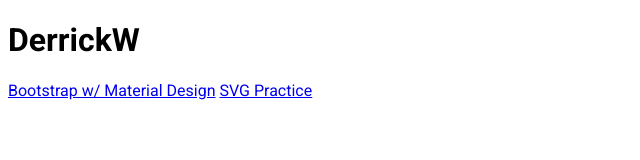
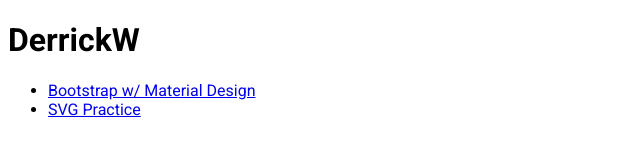
Before and after one commit to derrickwilliams/derrickwilliams.github.io, a website: page index.html in a window 1280 px wide. Shown: the whole page, without its empty margins (0-640 px from the left). Drawn offline with Linux system fonts and the light colour scheme.

Commit message:
Fix links.

```diff
--- a/index.html
+++ b/index.html
@@ -11,7 +11,9 @@
 </head>
 <body>
   <h1>DerrickW</h1>
-  <a href="/.bootstrap-material-design-master/index.html">Bootstrap w/ Material Design</a>
-  <a href="./svg_practice.html">SVG Practice</a>
+  <ul>
+    <li><a href="./bootstrap-material-design-master/index.html">Bootstrap w/ Material Design</a></li>
+    <li><a href="./svg_practice.html">SVG Practice</a></li>
+  </ul>
 </body>
 </html>
```
